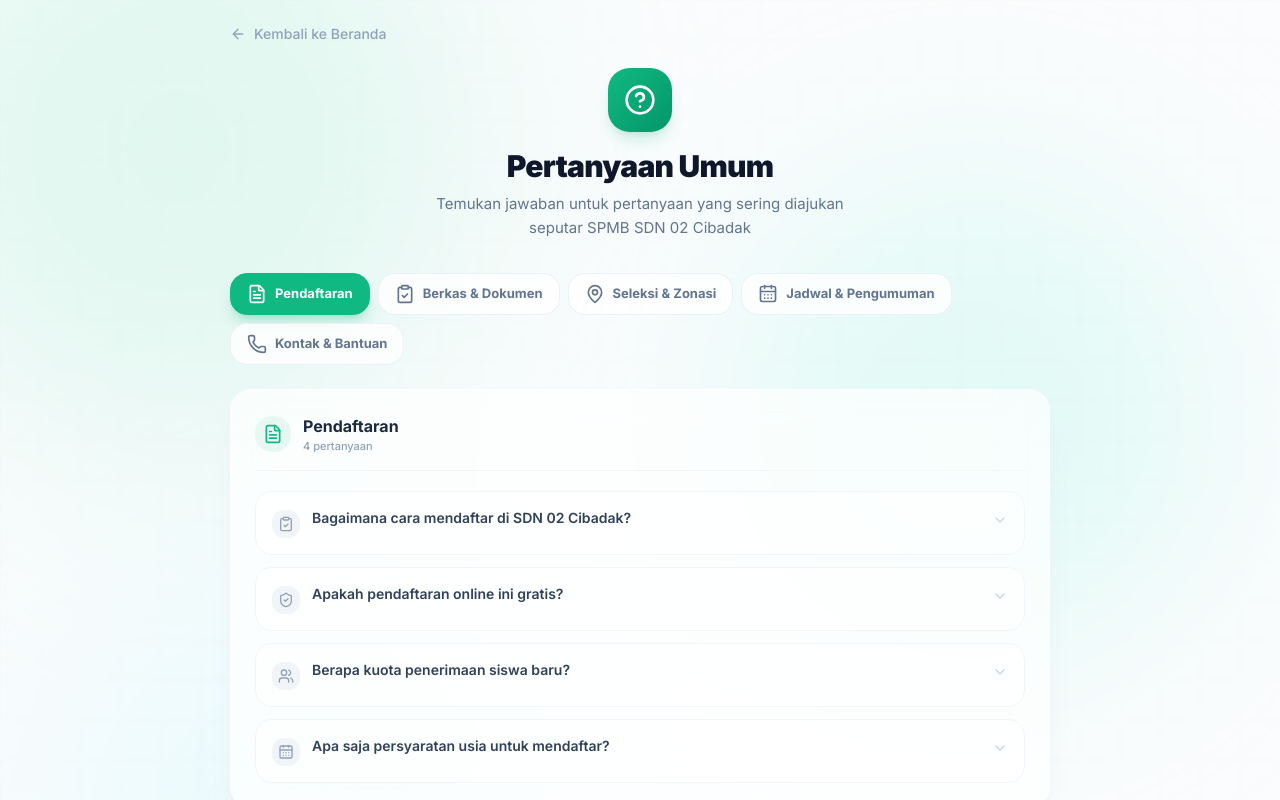
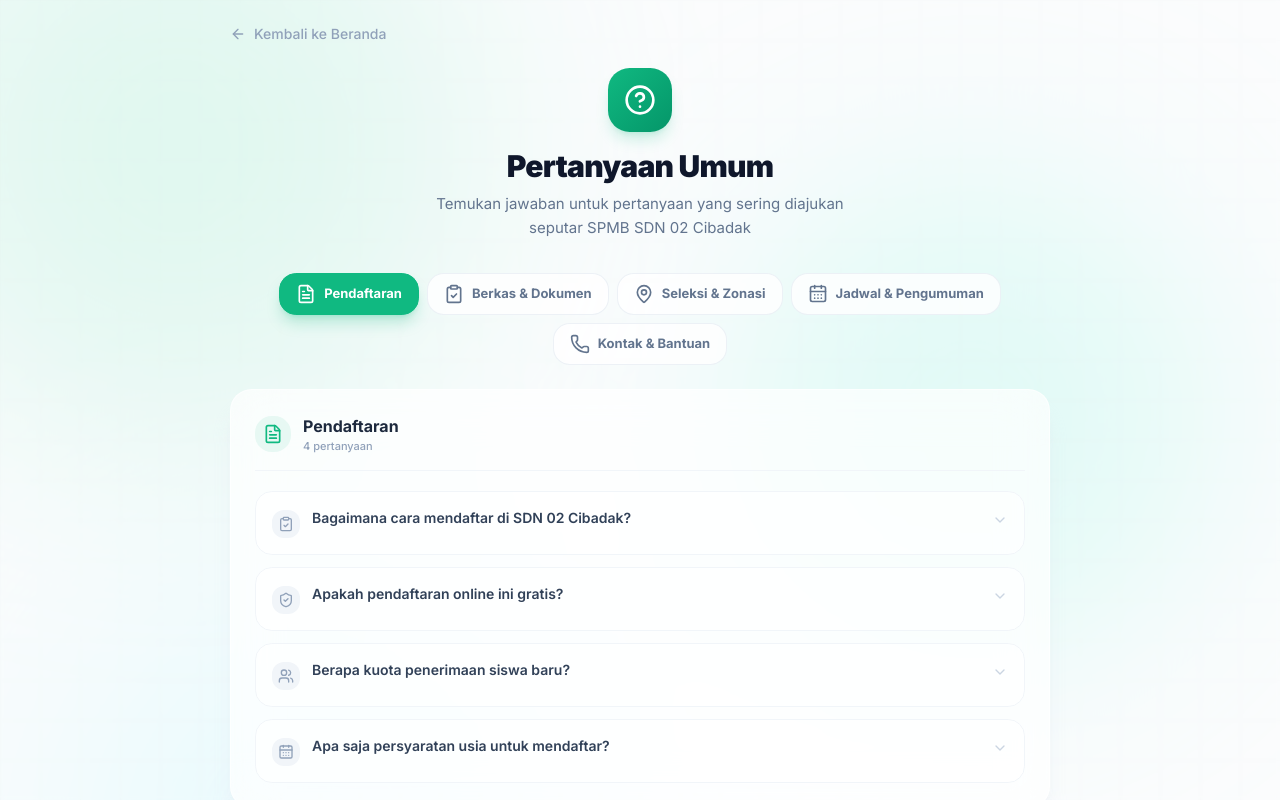
Before and after one commit to ju99erknot/spmb, a Next.js app: page /faq in a window 1280 px wide. Shown: the top 800 px of the page. Built offline with nearby package versions, Linux system fonts and the light colour scheme.

Commit message:
fix: center FAQ category tabs

```diff
--- a/src/app/faq/page.tsx
+++ b/src/app/faq/page.tsx
@@ -262,7 +262,7 @@
           initial={{ opacity: 0, y: 12 }}
           animate={{ opacity: 1, y: 0 }}
           transition={{ delay: 0.2 }}
-          className="flex flex-wrap gap-2 mb-6"
+          className="flex flex-wrap justify-center gap-2 mb-6"
         >
           {faqData.map((cat, i) => (
             <button
```
